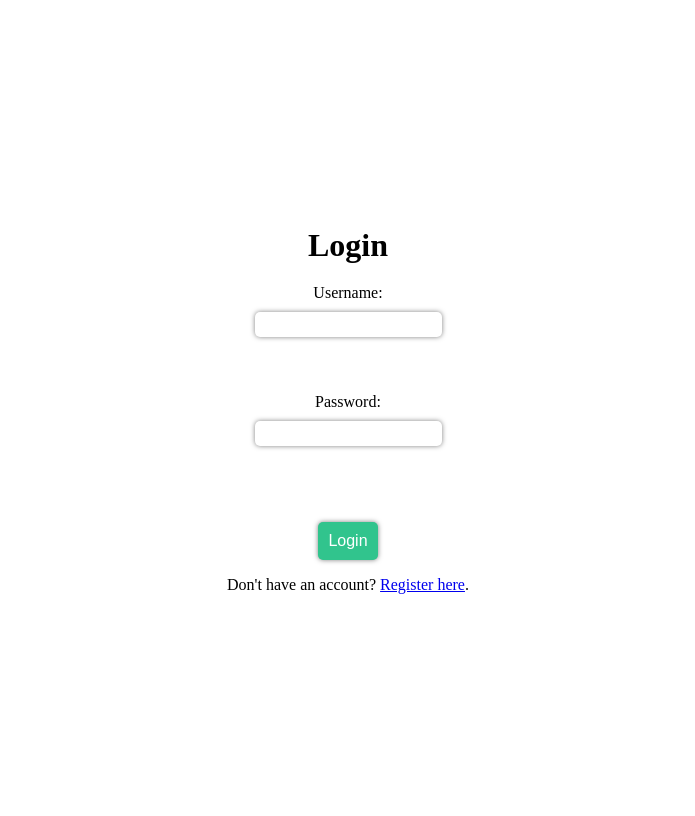
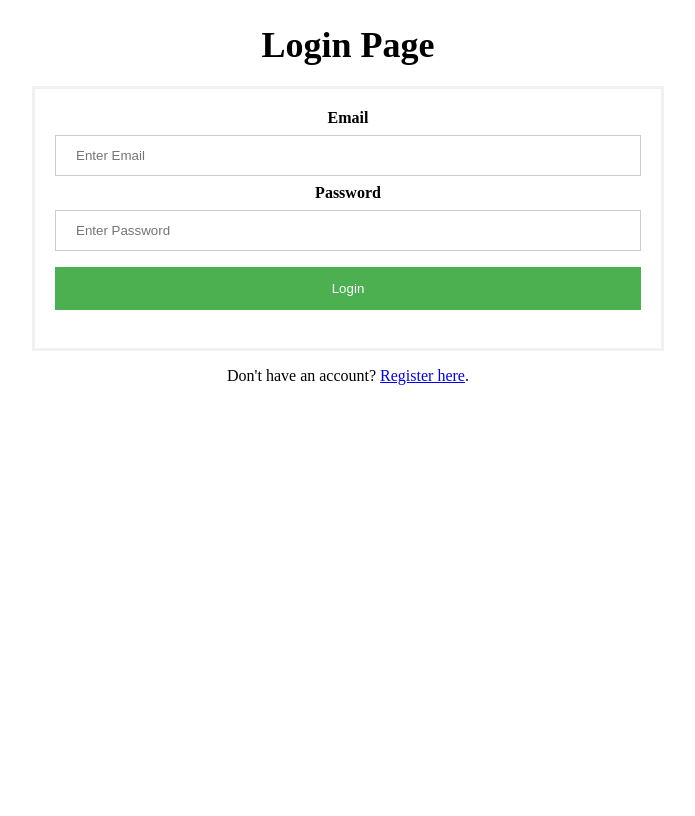
Before and after one commit to RensSmit/fluunk, a PHP site: page /login.html in a window 1280 px wide. Shown: the whole page, without its empty margins (292-987 px from the left). After the commit the page ends 385 px from the top, so only its background shows below. Run offline with PHP 8.4, Linux system fonts and the light colour scheme.

Commit message:
dingentjes

```diff
--- a/log-in-page/login.html
+++ b/log-in-page/login.html
@@ -6,13 +6,16 @@
   </head>
   <body>
     <div class="container">
-      <h1>Login</h1>
+      <h1>Login Page</h1>
       <form>
-        <label for="username">Username:</label>
-        <input type="text" id="username" name="username" required><br><br>
-        <label for="password">Password:</label>
-        <input type="password" id="password" name="password" required><br><br>
-        <button type="submit" onclick="login()">Login</button>
+        <label for="email"><b>Email</b></label>
+        <input type="email" placeholder="Enter Email" name="email" id="email" required>
+
+        <label for="psw"><b>Password</b></label>
+        <input type="password" placeholder="Enter Password" name="psw" id="psw" required>
+
+        <button type="button" onclick="login()">Login</button>
+        <div id="message"></div>
       </form>
       <p>Don't have an account? <a href="register.html">Register here</a>.</p>
     </div>
--- a/log-in-page/script.js
+++ b/log-in-page/script.js
@@ -1,5 +1,41 @@
 function login() {
-    event.preventDefault();
+    var email = document.getElementById("email").value;
+    var password = document.getElementById("psw").value;
+    var users = JSON.parse(localStorage.getItem("users"));
 
-    // Get input values
-    const username = document.getElementById('username')}
+    for (var i = 0; i < users.length; i++) {
+      if (users[i].email == email && users[i].password == password) {
+        localStorage.setItem("currentUser", JSON.stringify(users[i]));
+        window.location.href = "homepage.html";
+        return;
+      }
+    }
+
+    var message = document.getElementById("message");
+    message.innerHTML = "Email or password is incorrect.";
+  }
+
+
+
+    /* klok */
+
+    function startTime() {
+        var today = new Date();
+        var h = today.getHours();
+        var m = today.getMinutes();
+        var s = today.getSeconds();
+        h = checkTime(h);
+        m = checkTime(m);
+        s = checkTime(s);
+        document.getElementById('time').innerHTML = h + ":" + m + ":" + s;
+        var t = setTimeout(startTime, 500);
+    }
+
+    function checkTime(i) {
+        if (i < 10) {
+            i = "0" + i;
+        }
+        return i;
+    }
+
+    /**/
--- a/log-in-page/style.css
+++ b/log-in-page/style.css
@@ -1,48 +1,51 @@
 .container {
-    display: flex;
-    flex-direction: column;
-    align-items: center;
-    justify-content: center;
-    height: 100vh;
+  width: 50%;
+  margin: auto;
+  text-align: center;
 }
 
 h1 {
+  font-size: 36px;
   margin-bottom: 20px;
 }
 
 form {
-    display: flex;
-    flex-direction: column;
-    align-items: center;
-    justify-content: center;
+  border: 3px solid #f1f1f1;
+  padding: 20px;
 }
 
-  label {
-    margin-bottom: 10px;
+input[type=email], input[type=password] {
+  width: 100%;
+  padding: 12px 20px;
+  margin: 8px 0;
+  display: inline-block;
+  border: 1px solid #ccc;
+  box-sizing: border-box;
 }
 
-  input[type="text"],
-  input[type="password"] {
-    padding: 5px;
-    margin-bottom: 20px;
+button {
+  background-color: #4CAF50;
+  color: white;
+  padding: 14px 20px;
+  margin: 8px 0;
   border: none;
-    border-radius: 5px;
-    box-shadow: 0px 0px 5px 0px rgba(0, 0, 0, 0.5);
+  cursor: pointer;
+  width: 100%;
 }
 
-  button[type="submit"] {
-    padding: 10px;
-    margin-top: 20px;
-    border: none;
-    border-radius: 5px;
-    box-shadow: 0px 0px 5px 0px rgba(0, 0, 0, 0.5);
-    background-color: #31C48D;
-    color: white;
-    font-size: 16px;
-    cursor: pointer;
+button:hover {
+  opacity: 0.8;
 }
 
-  button[type="submit"]:hover {
-    background-color: #C9EFC7;
-    color: black;
+#message {
+  color: red;
+  font-weight: bold;
+  margin-top: 10px;
 }
+
+
+  .clock {
+    font-size: 3em;
+    text-align: center;
+    font-family: sans-serif;
+  }
```
Also changed, not shown: log-in-page/homepage.html (added, +15 -0 lines), log-in-page/register.html (+9 -15 lines). Lines whose indentation alone changed are shown as unchanged.
